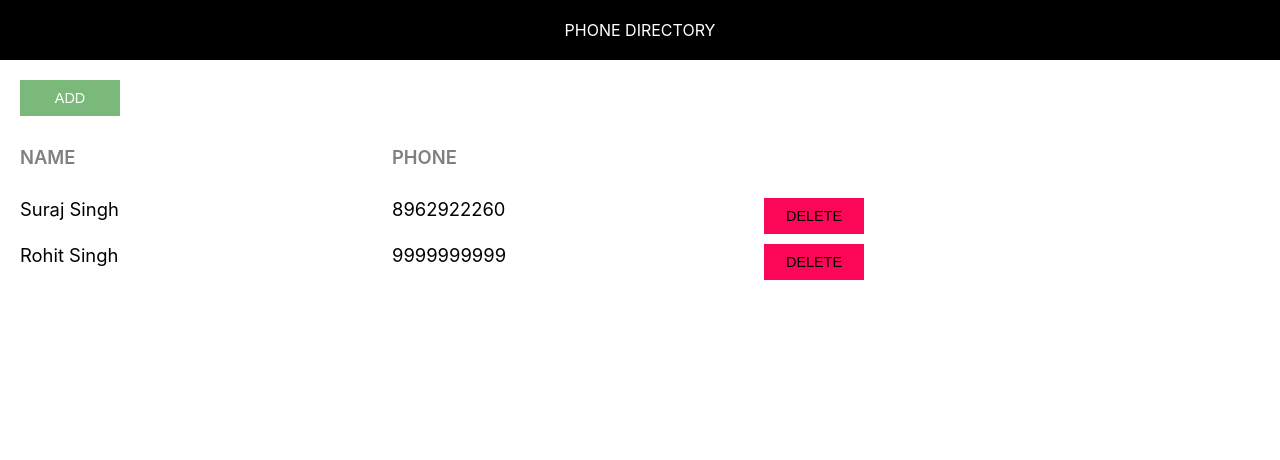
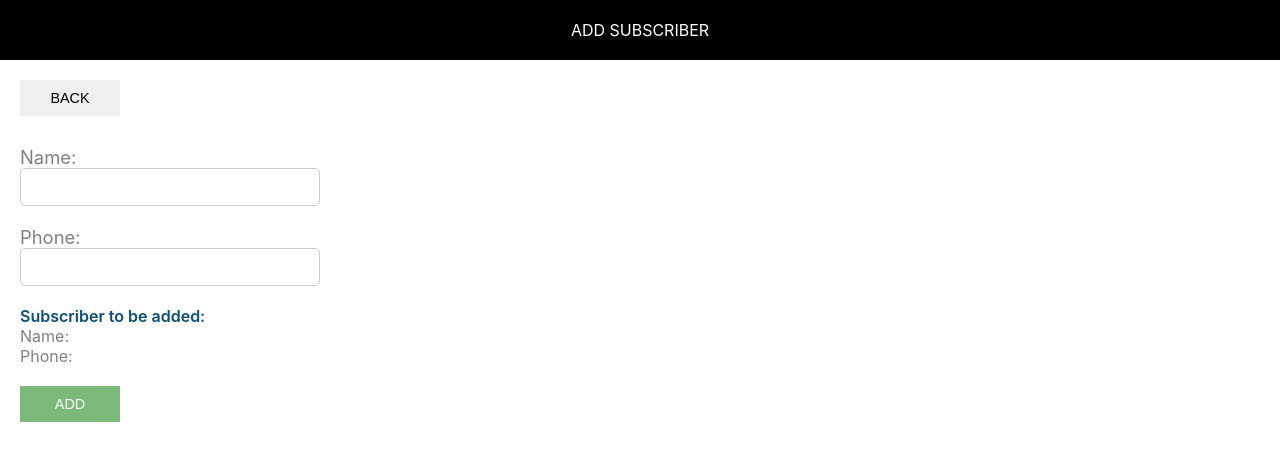
Before and after one commit to Suraj10074/phone-directory-app, a React (Create React App) app: page / in a window 1280 px wide. Shown: the top 460 px of the page. Built offline with nearby package versions, Linux system fonts and the light colour scheme.

Commit message:
Added ‘AddSubscriber’ component

```diff
--- /dev/null
+++ b/src/AddSubscriber.css
@@ -0,0 +1,36 @@
+.subscriber-form{
+    margin-top: 30px;
+}
+
+.label-control {
+    color: #808080;
+    font-size: 1.15rem;
+    margin-right: 15px;
+}
+
+.input-control{
+width: 300px;
+min-width: 100px;
+padding: 10px 15px;
+display: inline-block;
+border: 1px solid #ccc;
+border-radius: 5px;
+box-sizing: border-box;
+font-size: 0.9rem;
+outline: none;
+}
+
+.subscriber-info-container{
+    font-size: 1rem;
+    margin-right: 10px;
+    margin-bottom: 20px;
+}
+
+.subscriber-to-add-heading{
+    color: #0a4f75;
+    font-weight: 600;
+}
+
+.subscriber-info {
+    color: #808080;
+}
--- /dev/null
+++ b/src/AddSubscriber.js
@@ -0,0 +1,30 @@
+import React,{Component} from 'react';
+import './AddSubscriber.css'
+import Header from './Header';
+
+class AddSubscriber extends Component {
+    render(){
+        return(
+            <div>
+                <Header heading={"Add Subscriber"}/>
+                <div className="component-body-container">
+                    <button className="custom-btn back-btn">back</button>
+                    <form className="subscriber-form">
+                        <label htmlFor="name" className="label-control"> Name: </label><br/>
+                        <input id="name" type="text" className="input-control" name="name"/><br/><br/>
+                        <label htmlFor="phone" className="label-control">Phone: </label><br/>
+                        <input id="phone" type="number" className="input-control" name="phone"/><br/><br/>
+                        <div className="subscriber-info-container">
+                            <span className="subscriber-to-add-heading"> Subscriber to be added: </span> <br/>
+                            <span className="subscriber-info">Name: </span> <br/>
+                            <span className="subscriber-info">Phone: </span> <br/>
+                        </div>
+                        <button type="submit" className="custom-btn add-btn">Add</button>
+                    </form>
+                </div>
+            </div>
+        )
+    }
+}
+
+export default AddSubscriber;
--- a/src/App.css
+++ b/src/App.css
@@ -1,23 +1,3 @@
-
-.component-body-container {
-    padding: 20px;
-}
-
-.custom-btn {
-    padding: 10px;
-    border: none;
-    margin-right: 20px;
-    text-transform: uppercase;
-    width: 100px;
-    font-size: 0.9rem;
-    cursor:pointer;
-    outline:none;
-}
-
-.add-btn {
-    background: #7ab97a;
-    color: #fff;
-}
 
 .delete-btn {
     align-items: center;
--- a/src/App.js
+++ b/src/App.js
@@ -3,6 +3,11 @@
 import './App.css'
 
 class App extends Component {
+
+  deleteHandler() {
+    alert(" Delete Name")
+  }
+
   render() {
     let subscribers = [
       {
@@ -34,7 +39,7 @@
                   <div key={sub.id} className="grid-container">
                     <span className="grid-item">{sub.name}</span>
                     <span className="grid-item">{sub.phone}</span>
-                    <button className="custom-btn delete-btn"> Delete </button>
+                    <button className="custom-btn delete-btn" onClick={this.deleteHandler}> Delete </button>
                   </div>
                   );
                 })
--- /dev/null
+++ b/src/common/common.css
@@ -0,0 +1,18 @@
+.component-body-container {
+    padding: 20px;
+}
+
+.custom-btn {
+    padding: 10px;
+    border: none;
+    margin-right: 20px;
+    text-transform: uppercase;
+    width: 100px;
+    font-size: 0.9rem;
+    cursor:pointer;
+    outline:none;
+}
+.add-btn {
+    background: #7ab97a;
+    color: #fff;
+}
--- a/src/index.js
+++ b/src/index.js
@@ -1,12 +1,14 @@
 import React from 'react';
 import ReactDOM from 'react-dom';
 import './index.css';
+import './common/common.css';
 import App from './App';
+import AddSubscriber from './AddSubscriber'
 import * as serviceWorker from './serviceWorker';
 
 ReactDOM.render(
   <React.StrictMode>
-    <App />
+    < AddSubscriber/>
   </React.StrictMode>,
   document.getElementById('root')
 );
```
